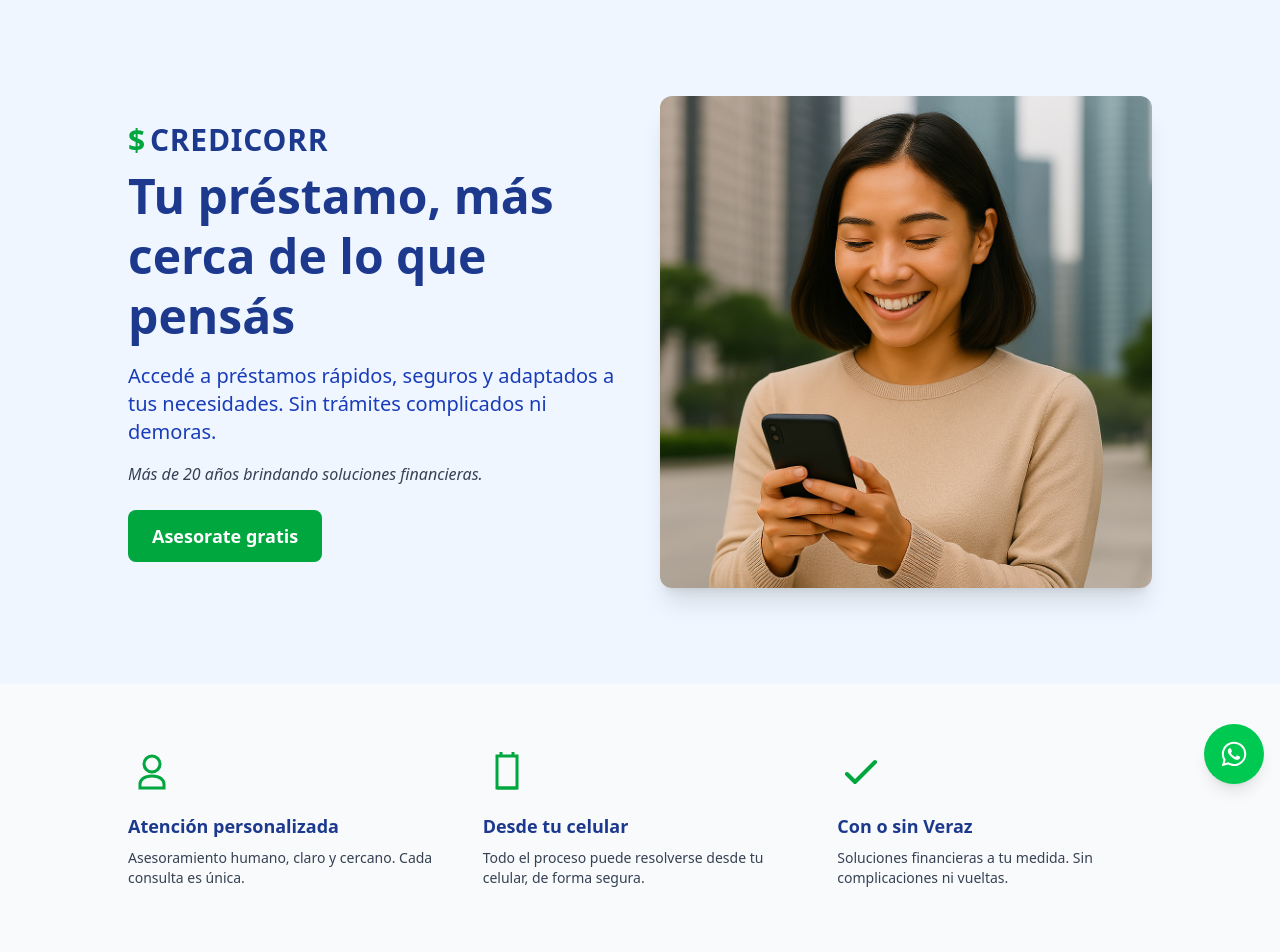
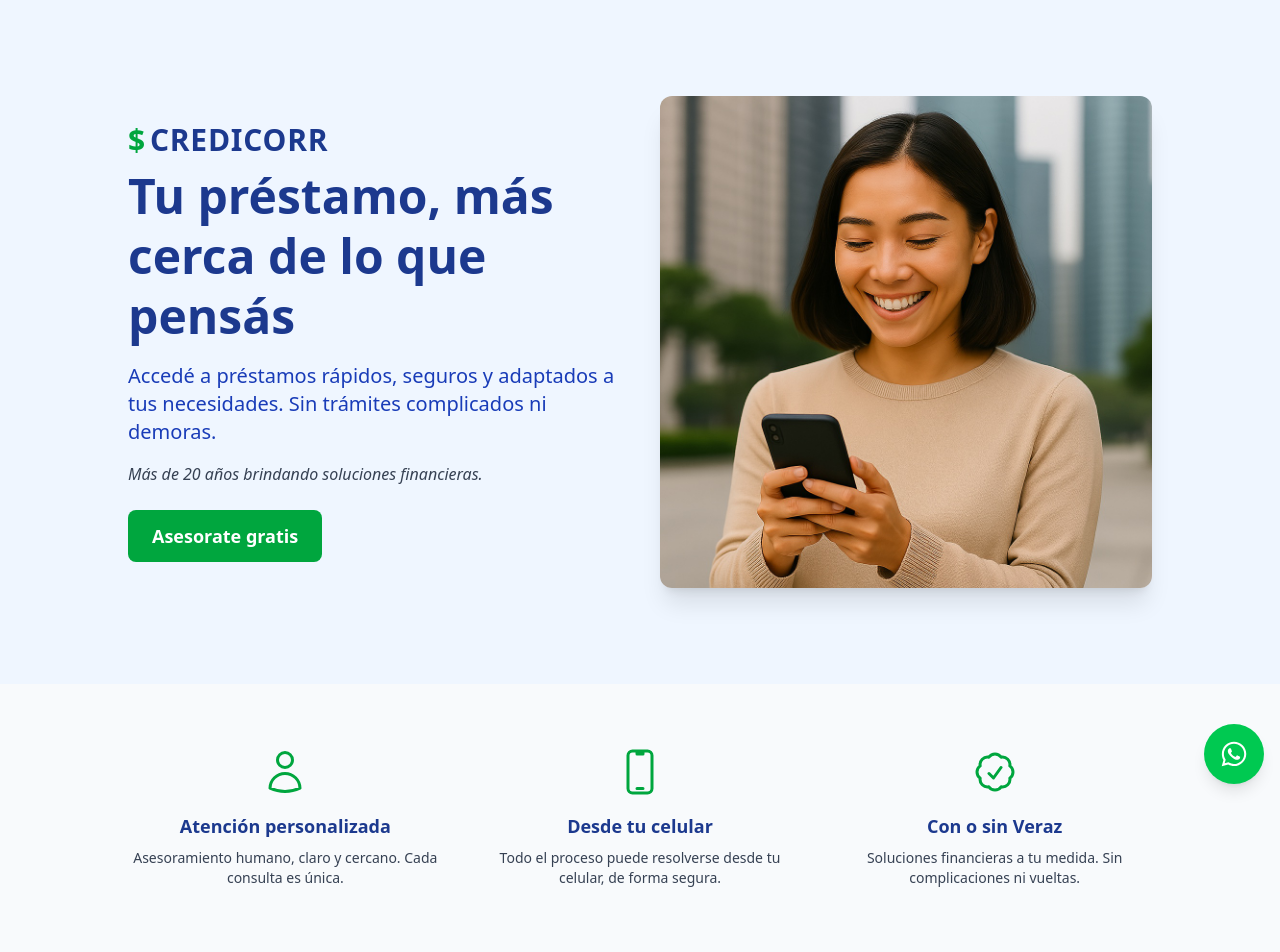
Before and after one commit to sarodruiz/landing-page-credicorr, a React (Vite) app: page / in a window 1280 px wide. Shown: the top 952 px of the page. Built offline with nearby package versions, Linux system fonts and the light colour scheme.

Commit message:
improved features section

```diff
--- a/src/components/FeaturesSection.jsx
+++ b/src/components/FeaturesSection.jsx
@@ -4,19 +4,20 @@ function FeaturesSection() {
       <div className="max-w-5xl mx-auto">
         <div className="grid grid-cols-1 md:grid-cols-3 gap-10 gap-y-12 text-center md:text-left">
           {/* Feature 1 */}
-          <div className="flex flex-col items-center text-center md:items-start md:text-left">
+          <div className="flex flex-col items-center text-center md:items-center md:text-center">
             <div className="text-green-600 mb-4">
               <svg
-                className="w-12 h-12"
                 xmlns="http://www.w3.org/2000/svg"
                 fill="none"
                 viewBox="0 0 24 24"
+                stroke-width="1.5"
                 stroke="currentColor"
+                class="size-12"
               >
-                <path strokeWidth="1.5" d="M12 12a4 4 0 100-8 4 4 0 000 8z" />
                 <path
-                  strokeWidth="1.5"
-                  d="M12 14c-4 0-6 2-6 4v2h12v-2c0-2-2-4-6-4z"
+                  stroke-linecap="round"
+                  stroke-linejoin="round"
+                  d="M15.75 6a3.75 3.75 0 1 1-7.5 0 3.75 3.75 0 0 1 7.5 0ZM4.501 20.118a7.5 7.5 0 0 1 14.998 0A17.933 17.933 0 0 1 12 21.75c-2.676 0-5.216-.584-7.499-1.632Z"
                 />
               </svg>
             </div>
@@ -29,17 +30,21 @@ function FeaturesSection() {
           </div>
 
           {/* Feature 2 */}
-          <div className="flex flex-col items-center text-center md:items-start md:text-left">
+          <div className="flex flex-col items-center text-center md:items-center md:text-center">
             <div className="text-green-600 mb-4">
               <svg
-                className="w-12 h-12"
                 xmlns="http://www.w3.org/2000/svg"
                 fill="none"
                 viewBox="0 0 24 24"
+                stroke-width="1.5"
                 stroke="currentColor"
+                class="size-12"
               >
-                <path strokeWidth="1.5" d="M7 4h10v16H7z" />
-                <path strokeWidth="1.5" d="M9 2v2m6-2v2M7 20h10" />
+                <path
+                  stroke-linecap="round"
+                  stroke-linejoin="round"
+                  d="M10.5 1.5H8.25A2.25 2.25 0 0 0 6 3.75v16.5a2.25 2.25 0 0 0 2.25 2.25h7.5A2.25 2.25 0 0 0 18 20.25V3.75a2.25 2.25 0 0 0-2.25-2.25H13.5m-3 0V3h3V1.5m-3 0h3m-3 18.75h3"
+                />
               </svg>
             </div>
             <h3 className="font-semibold text-lg mb-2 text-blue-900">
@@ -52,20 +57,20 @@ function FeaturesSection() {
           </div>
 
           {/* Feature 3 */}
-          <div className="flex flex-col items-center text-center md:items-start md:text-left">
+          <div className="flex flex-col items-center text-center md:items-center md:text-center">
             <div className="text-green-600 mb-4">
               <svg
-                className="w-12 h-12"
                 xmlns="http://www.w3.org/2000/svg"
                 fill="none"
                 viewBox="0 0 24 24"
+                stroke-width="1.5"
                 stroke="currentColor"
+                class="size-12"
               >
                 <path
-                  strokeLinecap="round"
-                  strokeLinejoin="round"
-                  strokeWidth="2"
-                  d="M5 13l4 4L19 7"
+                  stroke-linecap="round"
+                  stroke-linejoin="round"
+                  d="M9 12.75 11.25 15 15 9.75M21 12c0 1.268-.63 2.39-1.593 3.068a3.745 3.745 0 0 1-1.043 3.296 3.745 3.745 0 0 1-3.296 1.043A3.745 3.745 0 0 1 12 21c-1.268 0-2.39-.63-3.068-1.593a3.746 3.746 0 0 1-3.296-1.043 3.745 3.745 0 0 1-1.043-3.296A3.745 3.745 0 0 1 3 12c0-1.268.63-2.39 1.593-3.068a3.745 3.745 0 0 1 1.043-3.296 3.746 3.746 0 0 1 3.296-1.043A3.746 3.746 0 0 1 12 3c1.268 0 2.39.63 3.068 1.593a3.746 3.746 0 0 1 3.296 1.043 3.746 3.746 0 0 1 1.043 3.296A3.745 3.745 0 0 1 21 12Z"
                 />
               </svg>
             </div>
```
